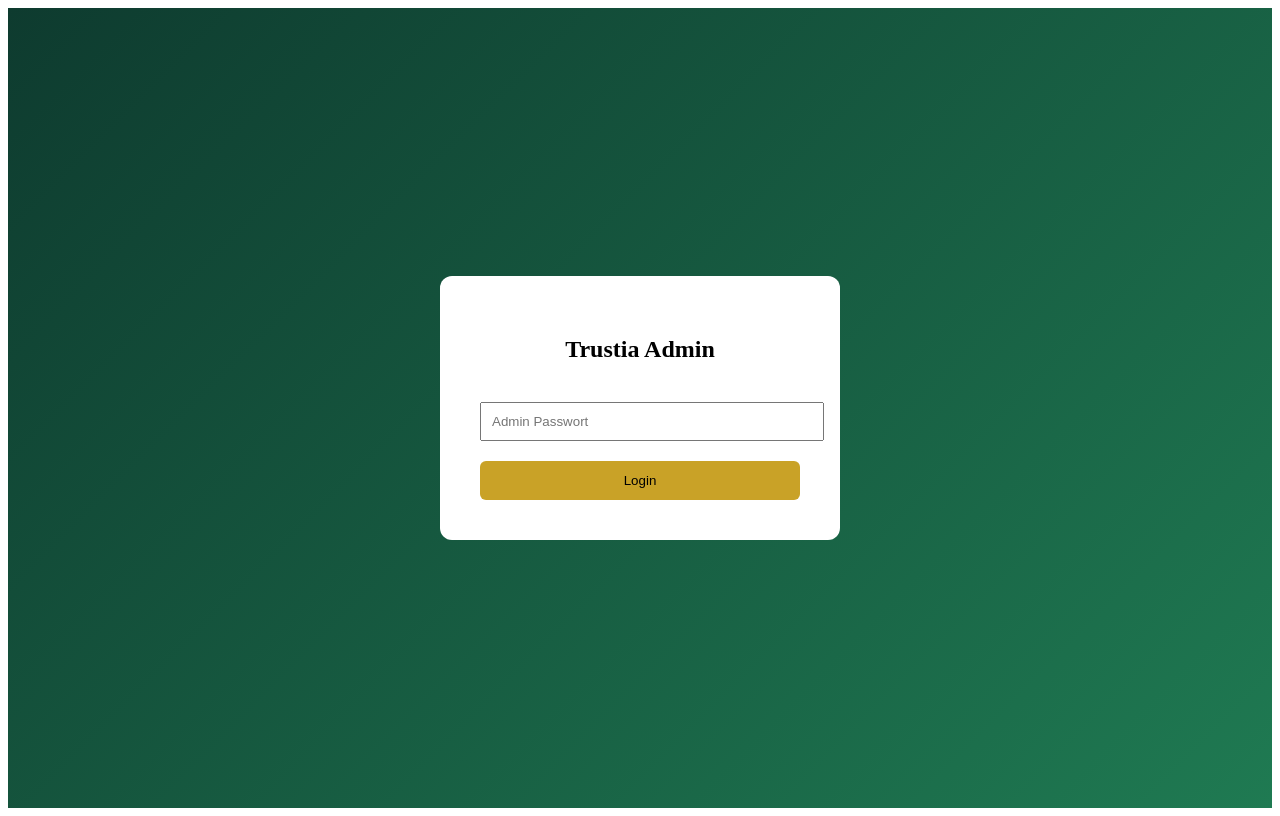
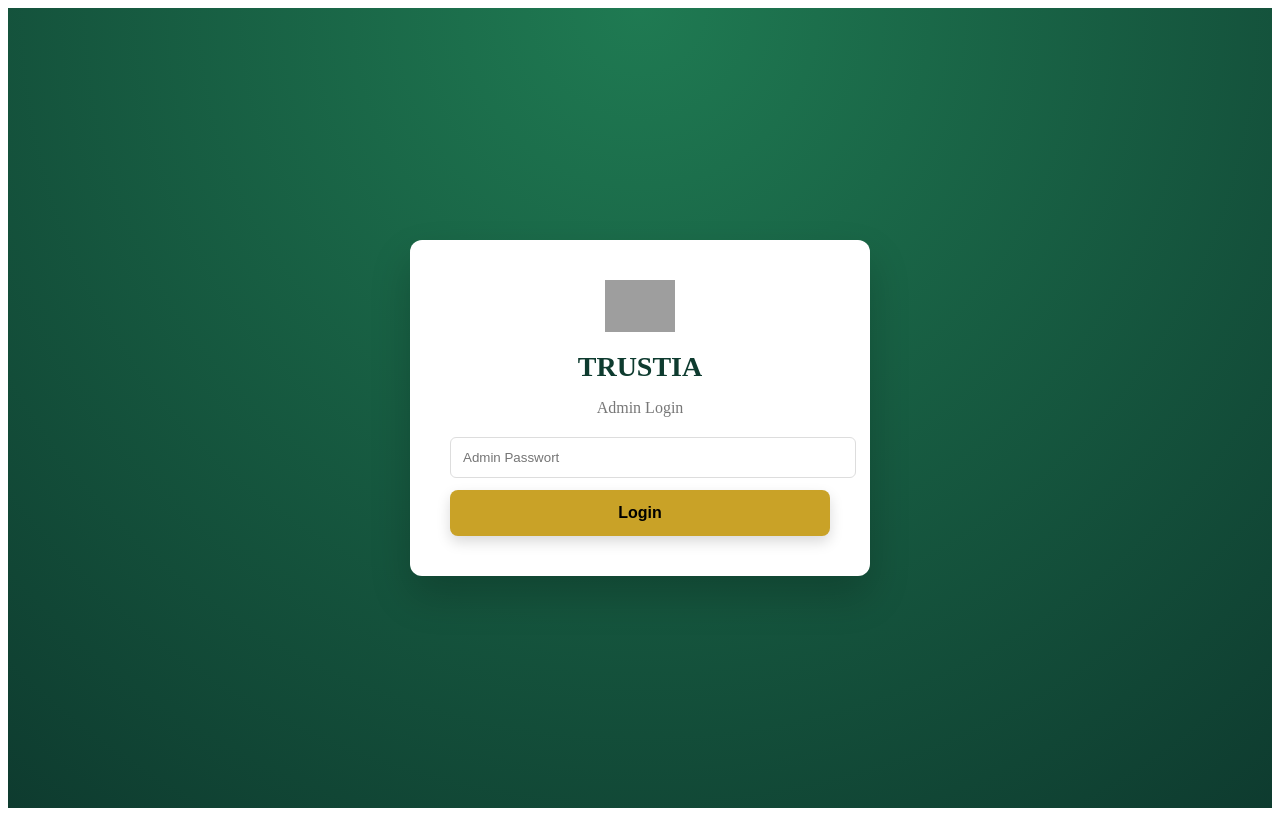
Before and after one commit to springobmarcel-creator/trustia, a Next.js app: page /admin in a window 1280 px wide. Built offline with nearby package versions, Linux system fonts and the light colour scheme; grey boxes are pictures that could not be loaded.

Commit message:
Update admin.js

```diff
--- a/pages/admin.js
+++ b/pages/admin.js
@@ -7,175 +7,151 @@
 
 const [name,setName] = useState("")
 const [token,setToken] = useState("")
-const [link,setLink] = useState("")
+const [placeId,setPlaceId] = useState("")
 
 const ADMIN_PASSWORD = "trustia123"
 
+const SUPABASE_URL = "https://jfomycvlzjazcjruetsv.supabase.co"
+const SUPABASE_KEY = "DEIN_ANON_PUBLIC_KEY"
+
 function login(){
+
 if(password === ADMIN_PASSWORD){
 setLoggedIn(true)
 }else{
 alert("Falsches Passwort")
 }
+
 }
 
 async function saveSalon(){
 
-  if(!name || !token || !link){
+if(!name || !token || !placeId){
 alert("Bitte alle Felder ausfüllen")
 return
 }
 
 try{
 
-    const res = await fetch("https://jfomycvlzjazcjruetsv.supabase.co/rest/v1/salons",{
+const res = await fetch(`${SUPABASE_URL}/rest/v1/salons`,{
+
 method:"POST",
+
 headers:{
-        "apikey":"DEIN_SUPABASE_KEY",
-        "Authorization":"Bearer DEIN_SUPABASE_KEY",
-        "Content-Type":"application/json"
+"apikey":SUPABASE_KEY,
+"Authorization":`Bearer ${SUPABASE_KEY}`,
+"Content-Type":"application/json",
+"Prefer":"return=minimal"
 },
+
 body:JSON.stringify({
+
 name:name,
 token:token,
-        google_place_id:link
+google_place_id:placeId,
+slug:name.toLowerCase().replace(/\s/g,"")
+
 })
+
 })
 
 if(res.ok){
+
 alert("Salon gespeichert")
 
 setName("")
 setToken("")
-      setLink("")
+setPlaceId("")
 
 }else{
-      alert("Fehler beim Speichern")
+
+const error = await res.text()
+alert("Server Fehler: "+error)
+
 }
 
 }catch(err){
+
 console.log(err)
-    alert("Server Fehler")
+alert("Netzwerk Fehler")
+
 }
 
 }
 
 if(!loggedIn){
+
 return(
-    <div style={{
-      display:"flex",
-      justifyContent:"center",
-      alignItems:"center",
-      height:"100vh",
-      background:"linear-gradient(135deg,#0E3B2F,#1f7a52)"
-    }}>
 
-      <div style={{
-        background:"white",
-        padding:"40px",
-        borderRadius:"12px",
-        width:"320px",
-        textAlign:"center"
-      }}>
+<div style={styles.page}>
 
-        <h2>Trustia Admin</h2>
+<div style={styles.card}>
+
+<img src="/logo.png" style={styles.logo}/>
+
+<h1 style={styles.title}>TRUSTIA</h1>
+
+<p style={styles.subtitle}>Admin Login</p>
 
 <input
 type="password"
 placeholder="Admin Passwort"
 value={password}
 onChange={(e)=>setPassword(e.target.value)}
-        style={{
-          width:"100%",
-          padding:"10px",
-          marginTop:"20px"
-        }}
+style={styles.input}
 />
 
 <button
 onClick={login}
-        style={{
-          marginTop:"20px",
-          width:"100%",
-          padding:"12px",
-          background:"#C9A227",
-          border:"none",
-          borderRadius:"6px",
-          cursor:"pointer"
-        }}
+style={styles.button}
 >
 Login
 </button>
 
 </div>
+
 </div>
+
 )
+
 }
 
 return(
-<div style={{
-  display:"flex",
-  justifyContent:"center",
-  alignItems:"center",
-  height:"100vh",
-  background:"linear-gradient(135deg,#0E3B2F,#1f7a52)"
-}}>
 
-<div style={{
-  background:"white",
-  padding:"40px",
-  borderRadius:"12px",
-  width:"420px"
-}}>
+<div style={styles.page}>
 
-<h2>Trustia Admin</h2>
-<h4>Neuen Salon anlegen</h4>
+<div style={styles.card}>
+
+<img src="/logo.png" style={styles.logo}/>
+
+<h1 style={styles.title}>Trustia Admin</h1>
+
+<p style={styles.subtitle}>Neuen Salon anlegen</p>
 
 <input
 placeholder="Salon Name"
 value={name}
 onChange={(e)=>setName(e.target.value)}
-style={{
-  width:"100%",
-  padding:"10px",
-  marginTop:"10px"
-}}
+style={styles.input}
 />
 
 <input
-placeholder="Token / Email"
+placeholder="Token"
 value={token}
 onChange={(e)=>setToken(e.target.value)}
-style={{
-  width:"100%",
-  padding:"10px",
-  marginTop:"10px"
-}}
+style={styles.input}
 />
 
 <input
 placeholder="Google Place ID"
-value={link}
-onChange={(e)=>setLink(e.target.value)}
-style={{
-  width:"100%",
-  padding:"10px",
-  marginTop:"10px"
-}}
+value={placeId}
+onChange={(e)=>setPlaceId(e.target.value)}
+style={styles.input}
 />
 
 <button
 onClick={saveSalon}
-style={{
-  marginTop:"20px",
-  width:"100%",
-  padding:"14px",
-  background:"#C9A227",
-  border:"none",
-  borderRadius:"8px",
-  cursor:"pointer",
-  fontWeight:"bold"
-}}
+style={styles.button}
 >
 Salon speichern
 </button>
@@ -183,6 +159,65 @@
 </div>
 
 </div>
+
 )
 
 }
+
+const styles = {
+
+page:{
+display:"flex",
+justifyContent:"center",
+alignItems:"center",
+height:"100vh",
+background:"radial-gradient(circle at top,#1f7a52,#0E3B2F)"
+},
+
+card:{
+background:"white",
+padding:"40px",
+borderRadius:"12px",
+width:"380px",
+textAlign:"center",
+boxShadow:"0 20px 40px rgba(0,0,0,0.2)"
+},
+
+logo:{
+width:"70px",
+marginBottom:"10px"
+},
+
+title:{
+margin:"5px",
+fontSize:"28px",
+fontWeight:"600",
+color:"#0E3B2F"
+},
+
+subtitle:{
+color:"#777",
+marginBottom:"20px"
+},
+
+input:{
+width:"100%",
+padding:"12px",
+marginBottom:"12px",
+borderRadius:"6px",
+border:"1px solid #ddd"
+},
+
+button:{
+width:"100%",
+padding:"14px",
+background:"#C9A227",
+border:"none",
+borderRadius:"8px",
+cursor:"pointer",
+fontWeight:"bold",
+fontSize:"16px",
+boxShadow:"0 6px 14px rgba(0,0,0,0.15)"
+}
+
+}
```
Lines whose indentation alone changed are shown as unchanged.
